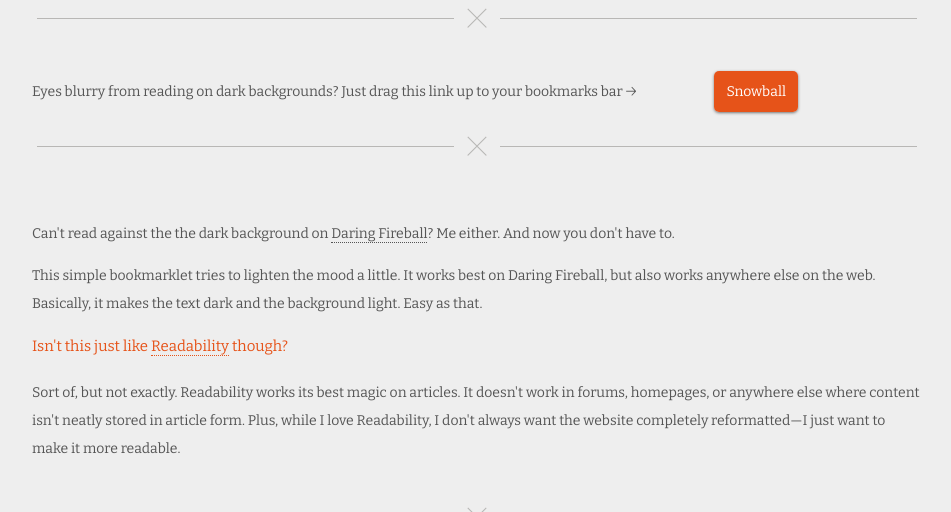
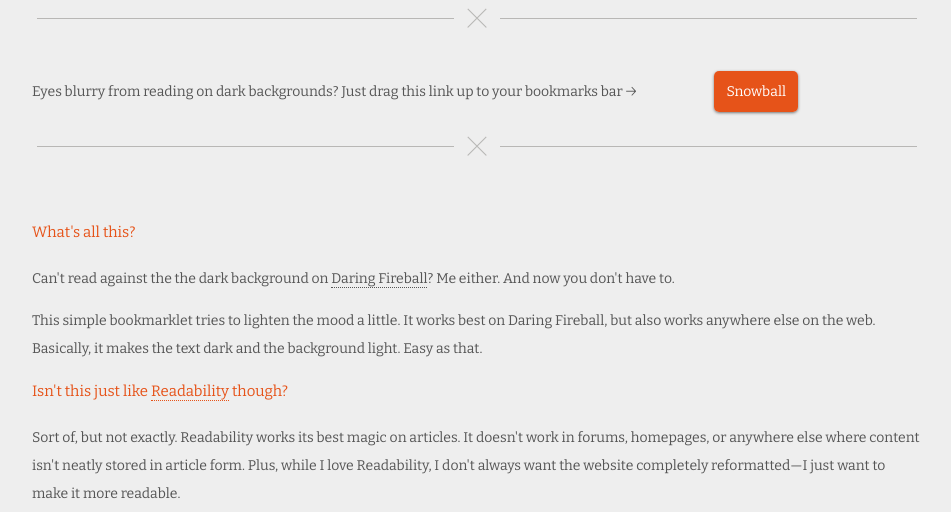
Before and after one commit to saltcod/Snowball, a plain HTML site: page index.html in a window 1280 px wide. Shown: the part 588-1100 px from the top of the page, without its empty margins (168-1119 px from the left). Drawn offline with nearby package versions, Linux system fonts and the light colour scheme.

```diff
--- a/index.html
+++ b/index.html
@@ -41,6 +41,7 @@
  </section>
 
 <section class="instructions group">
+	<h2> What's all this?</h2>
 	<p>Can't read against the the dark background on <a href="http://daringfireball.net"> Daring Fireball</a>? Me either. And now you don't have to. </p>
 
 		<p>This simple bookmarklet tries to lighten the mood a little. It works best on Daring Fireball, but also works anywhere else on the web. Basically, it makes the text dark and the background light. Easy as that. </p>
--- a/style.css
+++ b/style.css
@@ -85,6 +85,9 @@
 	position: relative;
  }
 
+section.instructions{
+ }
+
 .drag-me{
 	background: #E65319;
 	color: white;
```
